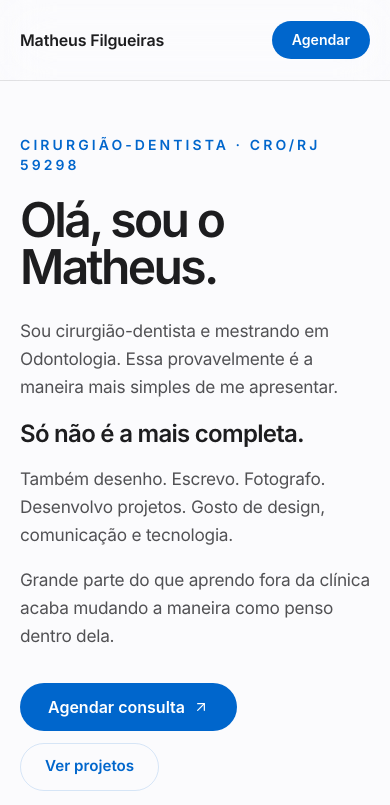
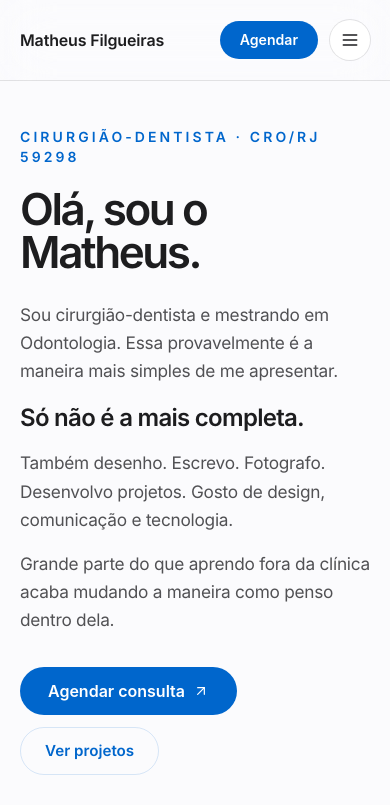
Before and after one commit to drmatheusfilgueiras/matheusfilgueiras, a React (Vite) app: page / in a window 390 px wide. Shown: the top 805 px of the page. Built offline with nearby package versions, Linux system fonts and the light colour scheme; the HTML template or start-up script is replaced by a standard one; a web font is replaced by a local one.

Commit message:
Polish mobile navigation and flipbook controls

```diff
--- a/src/components/UnidosBravuraFlipbook.jsx
+++ b/src/components/UnidosBravuraFlipbook.jsx
@@ -94,6 +94,30 @@ function SideButton({ direction, disabled, onClick }) {
     >
       <Icon className="h-7 w-7" strokeWidth={1.8} />
     </button>
+  );
+}
+
+function BackToSiteButton() {
+  return (
+    <a
+      href="/"
+      aria-label="Voltar ao site"
+      className="fixed left-4 top-4 z-50 inline-flex h-10 w-10 items-center justify-center rounded-full bg-white/82 text-[#1d1d1f] shadow-[0_10px_30px_rgba(0,0,0,0.1)] ring-1 ring-black/10 backdrop-blur transition hover:scale-105 hover:text-[#0066cc] focus-visible:outline-none focus-visible:ring-2 focus-visible:ring-[#0066cc]/35 sm:left-6 sm:top-6"
+    >
+      <ChevronLeft className="h-5 w-5" strokeWidth={1.9} />
+    </a>
+  );
+}
+
+function KeyboardCue() {
+  return (
+    <div
+      aria-label="Use as setas do teclado para navegar"
+      className="pointer-events-none fixed right-4 top-4 z-30 hidden items-center gap-1 rounded-full bg-white/70 px-2.5 py-2 text-[11px] font-semibold text-[#1d1d1f]/55 shadow-[0_10px_30px_rgba(0,0,0,0.08)] ring-1 ring-black/5 backdrop-blur sm:right-6 sm:top-6 sm:flex"
+    >
+      <span className="rounded-full bg-black/5 px-2 py-1">←</span>
+      <span className="rounded-full bg-black/5 px-2 py-1">→</span>
+    </div>
   );
 }
 
@@ -291,6 +315,8 @@ export default function UnidosBravuraFlipbook({
 
   return (
     <main className="relative flex min-h-screen items-center justify-center overflow-hidden bg-[#f7f7f5] px-5 py-10 text-[#1d1d1f] sm:px-20">
+      <BackToSiteButton />
+      <KeyboardCue />
       <SideButton direction="previous" disabled={!canGoPrevious} onClick={previousSpread} />
       <SideButton direction="next" disabled={!canGoNext} onClick={nextSpread} />
       <ReadingProgress currentPage={currentPage} totalPages={totalPages} />
--- a/src/pages/AppleTestPage.jsx
+++ b/src/pages/AppleTestPage.jsx
@@ -2,7 +2,7 @@ import React, { useEffect, useRef, useState } from 'react';
 import { Helmet } from 'react-helmet';
 import * as Dialog from '@radix-ui/react-dialog';
 import { AnimatePresence, motion } from 'framer-motion';
-import { ArrowUpRight, ChevronLeft, ChevronRight, FileText, Instagram, Linkedin, Mail, X } from 'lucide-react';
+import { ArrowUpRight, ChevronLeft, ChevronRight, FileText, Instagram, Linkedin, Mail, Menu, X } from 'lucide-react';
 import Reveal from '@/components/Reveal';
 import Seo from '@/components/Seo';
 
@@ -513,6 +513,7 @@ function AppleLanguagesSection() {
 
 function AppleTestPage() {
   const [appointmentOpen, setAppointmentOpen] = useState(false);
+  const [mobileMenuOpen, setMobileMenuOpen] = useState(false);
   const [headerOnBlue, setHeaderOnBlue] = useState(false);
 
   useEffect(() => {
@@ -554,7 +555,7 @@ function AppleTestPage() {
       />
 
       <header className={`fixed inset-x-0 top-0 z-50 border-b backdrop-blur-xl transition-colors duration-300 ${headerOnBlue ? 'border-white/15 bg-[#0066cc]/88' : 'border-black/10 bg-white/78'}`}>
-        <nav className="mx-auto flex h-20 max-w-6xl items-center justify-between gap-4 px-5">
+        <nav className="mx-auto flex h-20 max-w-6xl items-center justify-between gap-3 px-5">
           <a href="#inicio-apple" className={`shrink-0 text-base font-semibold tracking-[-0.01em] transition-colors ${headerOnBlue ? 'text-white' : 'text-[#1d1d1f]'}`}>
             Matheus Filgueiras
           </a>
@@ -567,21 +568,61 @@ function AppleTestPage() {
           </div>
           <button
             type="button"
-            onClick={() => setAppointmentOpen(true)}
-            className={`rounded-full px-5 py-2 text-[0.88rem] font-semibold transition-transform hover:-translate-y-px focus-visible:outline-none focus-visible:ring-2 focus-visible:ring-[#0066cc]/35 focus-visible:ring-offset-4 ${headerOnBlue ? 'bg-white text-[#0066cc]' : 'bg-[#0066cc] text-white'}`}
+            onClick={() => {
+              setMobileMenuOpen(false);
+              setAppointmentOpen(true);
+            }}
+            className={`ml-auto rounded-full px-5 py-2 text-[0.88rem] font-semibold transition-transform hover:-translate-y-px focus-visible:outline-none focus-visible:ring-2 focus-visible:ring-[#0066cc]/35 focus-visible:ring-offset-4 md:ml-0 ${headerOnBlue ? 'bg-white text-[#0066cc]' : 'bg-[#0066cc] text-white'}`}
           >
             Agendar
           </button>
+          <button
+            type="button"
+            aria-label={mobileMenuOpen ? 'Fechar menu' : 'Abrir menu'}
+            aria-expanded={mobileMenuOpen}
+            onClick={() => setMobileMenuOpen((open) => !open)}
+            className={`inline-flex h-10 w-10 items-center justify-center rounded-full ring-1 transition-colors focus-visible:outline-none focus-visible:ring-2 focus-visible:ring-[#0066cc]/35 md:hidden ${
+              headerOnBlue ? 'bg-white/12 text-white ring-white/24' : 'bg-white text-[#1d1d1f] ring-black/10'
+            }`}
+          >
+            {mobileMenuOpen ? <X className="h-5 w-5" strokeWidth={1.8} /> : <Menu className="h-5 w-5" strokeWidth={1.8} />}
+          </button>
         </nav>
+        <AnimatePresence>
+          {mobileMenuOpen && (
+            <motion.div
+              initial={{ opacity: 0, y: -8 }}
+              animate={{ opacity: 1, y: 0 }}
+              exit={{ opacity: 0, y: -8 }}
+              transition={{ duration: 0.18 }}
+              className={`mx-5 mb-4 rounded-[22px] p-3 shadow-[0_18px_60px_rgba(0,0,0,0.12)] ring-1 md:hidden ${
+                headerOnBlue ? 'bg-white text-[#1d1d1f] ring-white/20' : 'bg-white/96 text-[#1d1d1f] ring-black/10'
+              }`}
+            >
+              <div className="grid grid-cols-2 gap-1">
+                {navLinks.map(([label, href]) => (
+                  <a
+                    key={href}
+                    href={href}
+                    onClick={() => setMobileMenuOpen(false)}
+                    className="rounded-[16px] px-4 py-3 text-sm font-semibold transition-colors hover:bg-[#0066cc]/7 focus-visible:outline-none focus-visible:ring-2 focus-visible:ring-[#0066cc]/30"
+                  >
+                    {label}
+                  </a>
+                ))}
+              </div>
+            </motion.div>
+          )}
+        </AnimatePresence>
       </header>
 
       <main>
         <section id="inicio-apple" className="bg-[#fbfbfd] px-5 pt-24 sm:px-8">
-          <div className="mx-auto grid min-h-[calc(100vh-3rem)] max-w-6xl items-center gap-10 py-10 lg:grid-cols-[0.96fr_1.04fr] lg:py-16">
+          <div className="mx-auto grid min-h-[calc(100svh-2rem)] max-w-6xl items-center gap-8 py-8 sm:gap-10 sm:py-10 lg:min-h-[calc(100vh-3rem)] lg:grid-cols-[0.96fr_1.04fr] lg:py-16">
             <Reveal>
               <div className="lg:-mt-6">
                 <p className="text-sm font-semibold uppercase tracking-[0.22em] text-[#0066cc]">CIRURGIÃO-DENTISTA · CRO/RJ 59298</p>
-                <h1 className="mt-5 text-[3rem] font-semibold leading-[0.98] tracking-[-0.055em] text-[#1d1d1f] sm:text-6xl lg:text-7xl">
+                <h1 className="mt-5 text-[2.75rem] font-semibold leading-[0.98] tracking-[-0.055em] text-[#1d1d1f] sm:text-6xl lg:text-7xl">
                   Olá, sou o Matheus.
                 </h1>
                 <div className="mt-7 max-w-2xl space-y-4 text-[1.08rem] leading-relaxed tracking-[-0.015em] text-[#515154] sm:text-xl lg:space-y-3">
@@ -603,7 +644,7 @@ function AppleTestPage() {
                 <img
                   src="/assets/photos/retrato-editorial-hero.jpg"
                   alt="Matheus Filgueiras"
-                  className="h-[34rem] w-full object-cover object-[center_17%] sm:h-[42rem] lg:h-[45rem]"
+                  className="h-[24rem] w-full object-cover object-[center_17%] sm:h-[42rem] lg:h-[45rem]"
                   loading="eager"
                 />
               </figure>
@@ -611,7 +652,7 @@ function AppleTestPage() {
           </div>
         </section>
 
-        <section className="bg-[#f5f5f7] px-5 py-16 sm:px-8 lg:py-24">
+        <section className="bg-[#f5f5f7] px-5 py-14 sm:px-8 lg:py-20">
           <div className="mx-auto max-w-6xl">
             <Reveal>
               <p className="text-xs font-semibold uppercase tracking-[0.24em] text-[#6e6e73]">Sobre</p>
```
